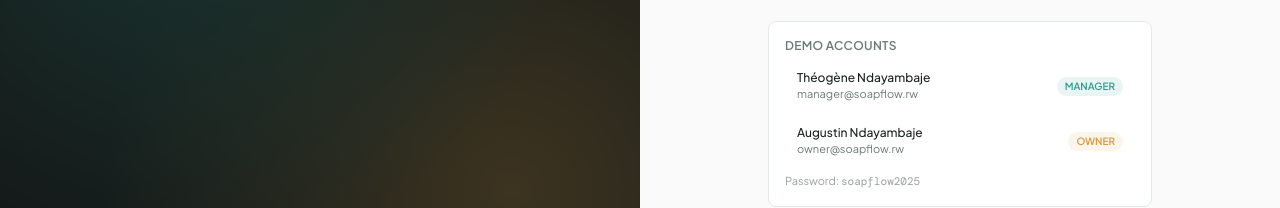
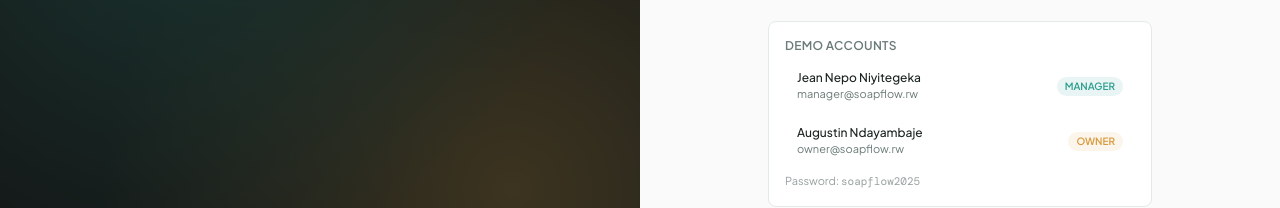
Before and after one commit to charlescode17/SoapFlow, a React (Vite) app: page / in a window 1280 px wide. Shown: the part 450-658 px from the top of the page. Built offline with nearby package versions, Linux system fonts and the light colour scheme; the HTML template or start-up script is replaced by a standard one.

Commit message:
Implement feature X and fix bugs

```diff
--- a/src/pages/Login.tsx
+++ b/src/pages/Login.tsx
@@ -7,7 +7,7 @@ import { useTypewriter } from "../lib/useTypewriter";
 const DEMO_ACCOUNTS: Record<string, User> = {
   "manager@soapflow.rw": {
     id: "u1",
-    name: "Théogène Ndayambaje",
+    name: "Jean Nepo Niyitegeka",
     email: "manager@soapflow.rw",
     role: "manager",
   },
```
